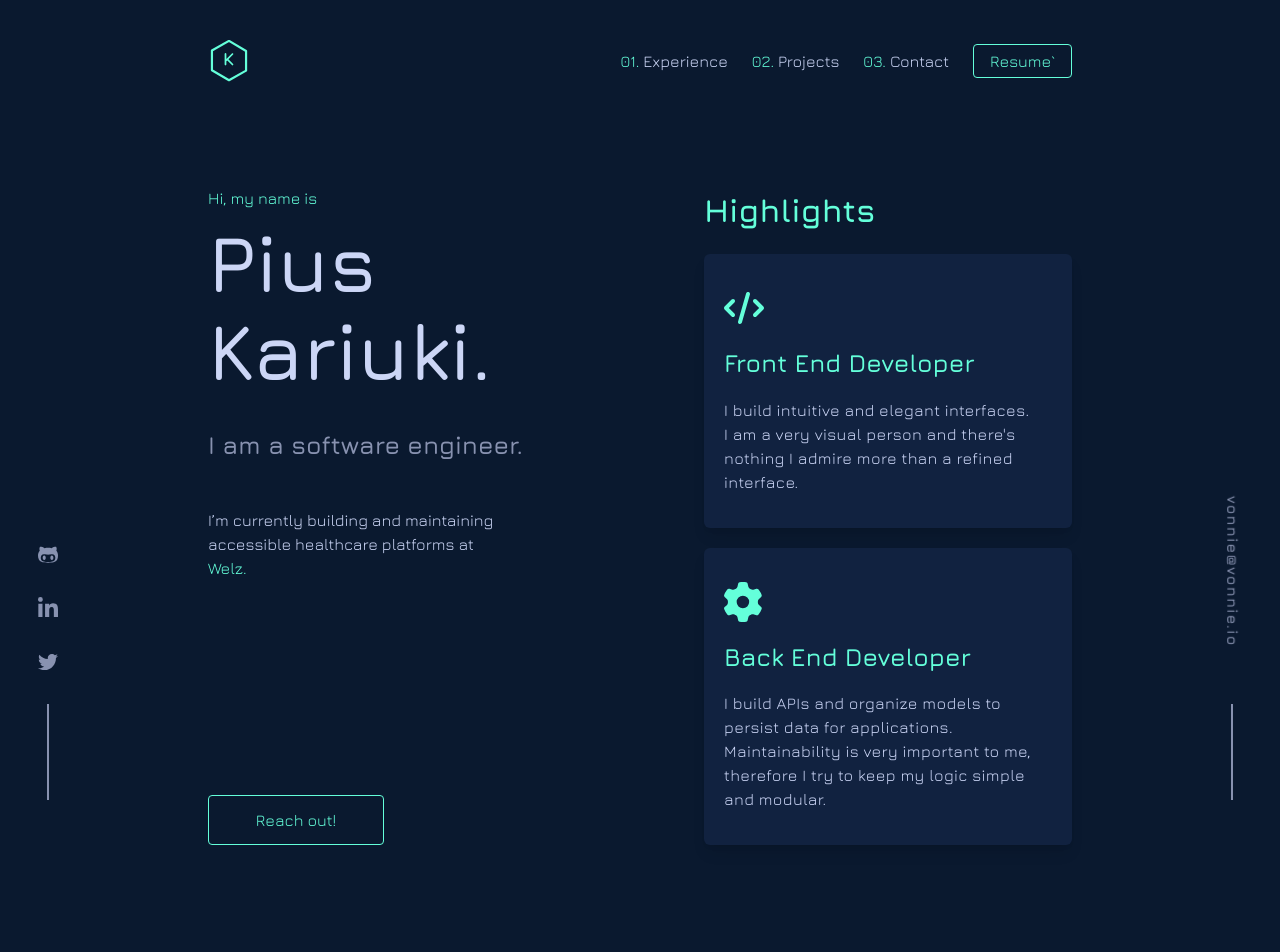
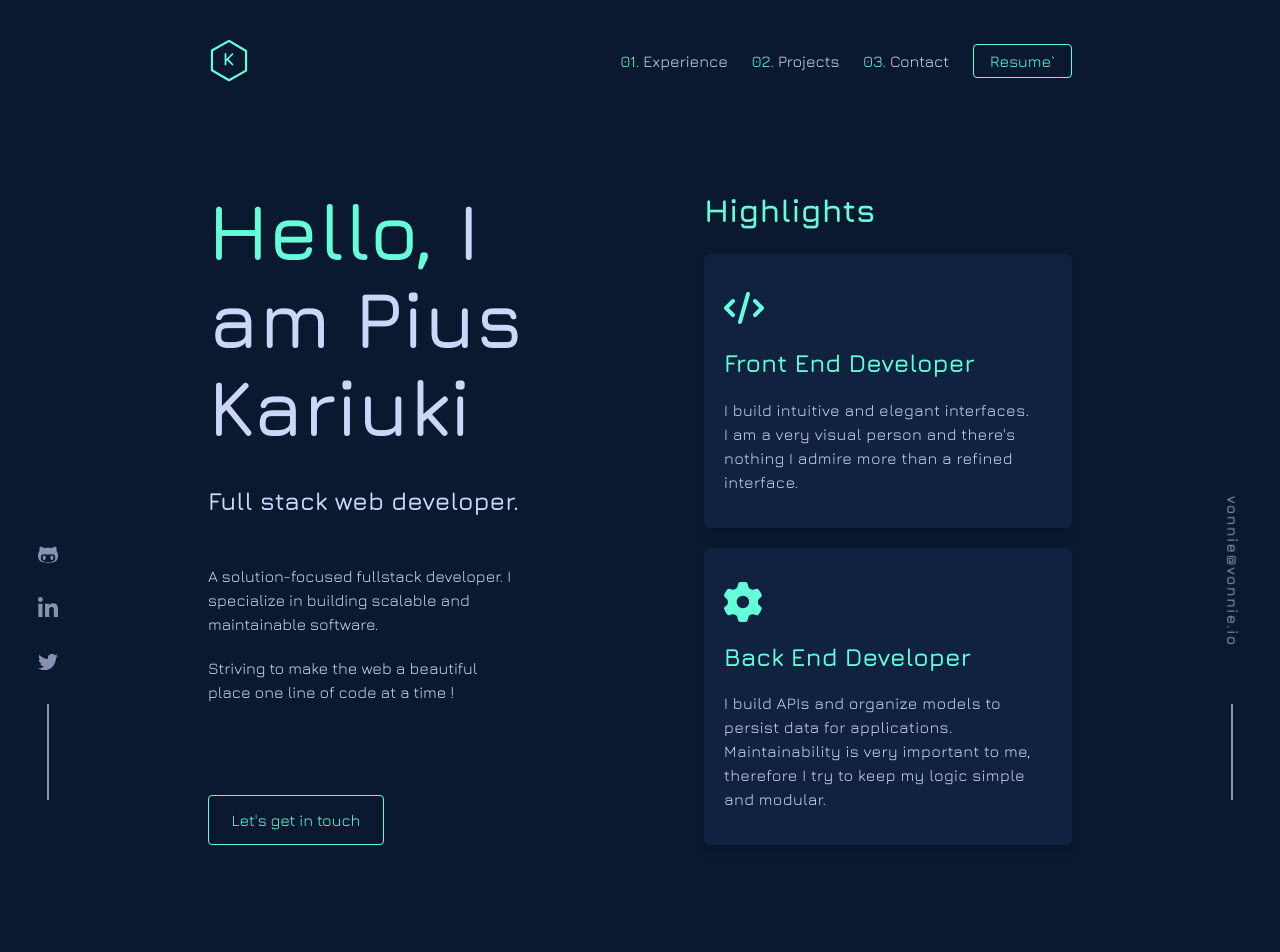
Before and after one commit to PiusKariuki/portfolio, a Vue app: page / in a window 1280 px wide. Shown: the top 952 px of the page. Built offline with nearby package versions, Linux system fonts and the light colour scheme.

Commit message:
Feature: hero wording

```diff
--- a/src/modules/Portfolio/sections/HeroSection.vue
+++ b/src/modules/Portfolio/sections/HeroSection.vue
@@ -1,16 +1,20 @@
 <template>
     <div class=" flex flex-col pt-32 md:pt-0 gap-2 w-full min-h-full">
-    <p class="text-green paragraph">Hi, my name is</p>
-    <p class="text-lightest-slate name font-semibold leading-[1.1]">Pius Kariuki.</p>
-    <p class="text-slate h2 my-6 w-full">I am a software engineer.</p>
+        <p class="text-lightest-slate name font-semibold leading-[1.1]">
+            <span class="text-green">Hello, </span>I am Pius
+            Kariuki</p>
+        <p class="text-lightest-slate h2 my-6 w-full">Full stack web developer.</p>
         <p class="text-lightest-slate paragraph  mt-3 lg:w-10/12">
-      I’m currently building and maintaining accessible
-      healthcare platforms at
-      <span class="text-green">Welz.</span>
+            A solution-focused fullstack developer. I specialize in building scalable and maintainable software.
         </p>
+
+        <p class="text-lightest-slate paragraph  mt-3 lg:w-10/12">Striving to make the web a beautiful place one line of
+            code at a time !</p>
         <a
                 :href="emailAddress"
-        class="cta mt-12 lg:mt-auto justify-self-end py-[0.75rem] w-44 flex items-center justify-center">Reach out!</a>
+                class="cta mt-12 lg:mt-auto justify-self-end py-[0.75rem] w-44 flex items-center justify-center">
+           Let's get in touch
+        </a>
     </div>
 </template>
 
@@ -19,11 +23,8 @@ import {emailAddress} from "@/shared/data/email.js";
 </script>
 
 <style>
-.name{
+.name {
     font-size: clamp(40px, 8vw, 80px);
 }
 
-.by-line{
-  font-size: clamp(40px, 8vw, 80px);
-}
 </style>
```
Lines whose indentation alone changed are shown as unchanged.
